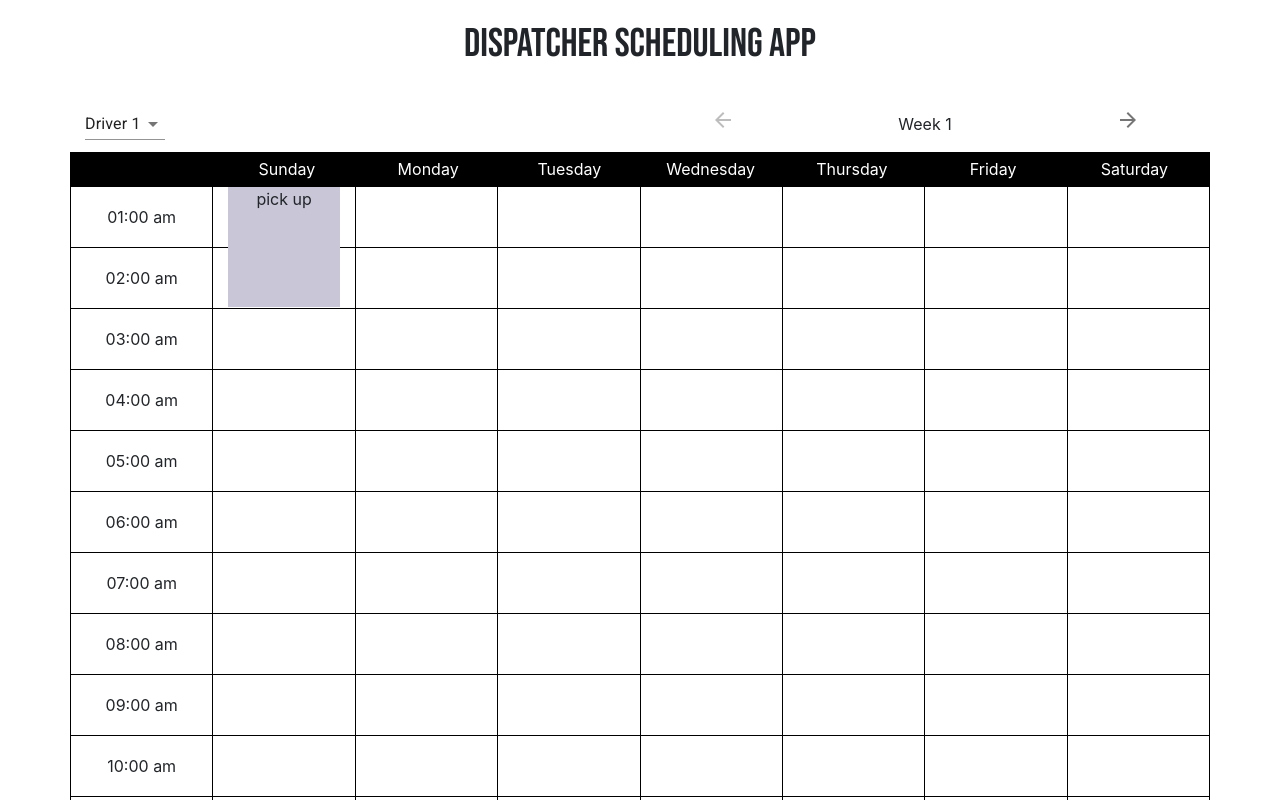
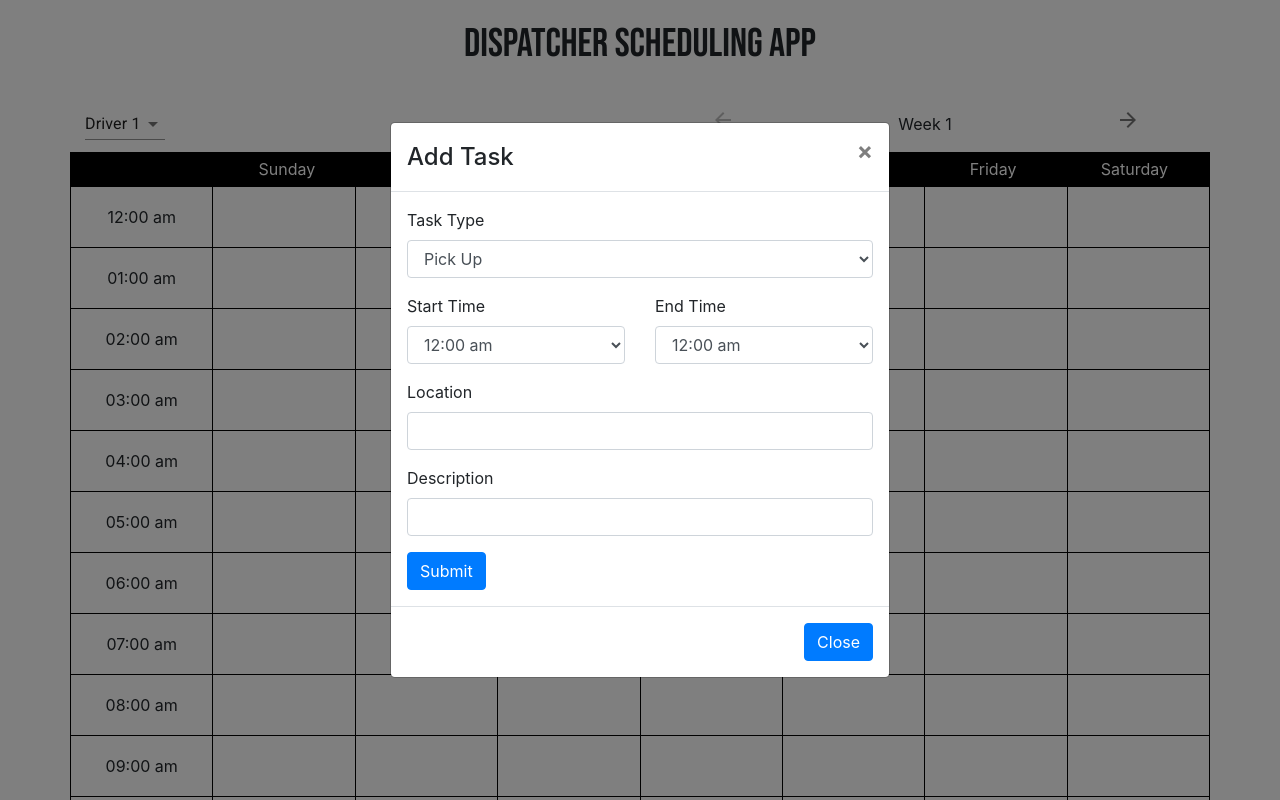
Before and after one commit to arimame/dispatcher_app, a React (Create React App) app: page / in a window 1280 px wide. Both pictures are taken after a click on the element 284 px from the left and 217 px from the top of the page. Shown: the top 800 px of the page. Built offline with nearby package versions, Linux system fonts and the light colour scheme; the HTML template or start-up script is replaced by a standard one.

Commit message:
Implement TaskForm component

```diff
--- a/src/App.js
+++ b/src/App.js
@@ -16,7 +16,7 @@ const calendar2 = createEmptyCalendar();
 const calendar3 = createEmptyCalendar();
 
 const days = ["Sunday", "Monday", "Tuesday", "Wednesday", "Thursday", "Friday", "Saturday"];
-const time = [1,2,3,4,5,6,7,8,9,10,11,12,13,14,15,16,17,18,19,20,21,22,23,24];
+const time = [24,1,2,3,4,5,6,7,8,9,10,11,12,13,14,15,16,17,18,19,20,21,22,23];
 
 function App() {
   const [selectedDriver, setSelectedDriver] = React.useState("1");
--- a/src/components/CalendarView.js
+++ b/src/components/CalendarView.js
@@ -4,8 +4,22 @@ import Container from 'react-bootstrap/Container'
 import Row from 'react-bootstrap/Row'
 import Col from 'react-bootstrap/Col'
 import Task from './Task.js';
+import TaskForm from './TaskForm.js';
 
 function CalendarView(props) {
+  const [formProps, setFormProps] = React.useState({
+    modalShow: false,
+    day: "",
+    hour: ""
+  });
+
+  const launchTaskFormModal = (day, hour) => {
+    setFormProps({
+      modalShow: true,
+      day: day,
+      hour: hour
+    })
+  }
 
   return (
     <div>
@@ -21,7 +35,7 @@ function CalendarView(props) {
           <Row className="Grid-row" key={hour}>
             <Col className="Time-col" key={hour}>{moment(hour,'HH').format('hh:mm a')}</Col>
             {props.days.map(day => (
-            <Col className="Grid-col" key={day} onClick={() => props.addTask(day, hour)}>
+              <Col className="Grid-col" key={day} onClick={() =>launchTaskFormModal(day, hour)}>
               {props.weekData[day].tasks.map(task =>
                 task.start === hour ? (<Task task={task}/>) : (null))}
               </Col>
@@ -29,6 +43,12 @@ function CalendarView(props) {
           </Row>
         ))}
       </Container>
+      <TaskForm
+          day={formProps.day}
+          time={formProps.hour}
+          show={formProps.modalShow}
+          onHide={() => setFormProps({...formProps, modalShow: false})}
+      />
     </div>
   );
 }
--- /dev/null
+++ b/src/components/TaskForm.js
@@ -0,0 +1,90 @@
+import React from 'react';
+import moment from 'moment'
+import Modal from 'react-bootstrap/Modal';
+import Button from 'react-bootstrap/Button';
+import Form from 'react-bootstrap/Form';
+import Row from 'react-bootstrap/Row'
+import Col from 'react-bootstrap/Col'
+
+const time = [24,1,2,3,4,5,6,7,8,9,10,11,12,13,14,15,16,17,18,19,20,21,22,23];
+
+function TaskForm(props) {
+  const [taskInputs, setTaskInputs] = React.useState({
+    type: "pickup",
+    location: "",
+    description: "",
+    start: 0,
+    end: 0
+  })
+
+  console.log(taskInputs)
+
+  React.useEffect(() => {
+    setTaskInputs({...taskInputs, start: props.time, end: props.time + 1});
+    // eslint-disable-next-line
+  }, [props.time])
+
+  return (
+    <Modal
+      {...props}
+      size="m"
+      aria-labelledby="contained-modal-title-vcenter"
+      centered>
+      <Modal.Header closeButton>
+        <Modal.Title id="contained-modal-title-vcenter">
+          Add Task
+        </Modal.Title>
+      </Modal.Header>
+      <Modal.Body>
+        <Form>
+          <Form.Group controlId="type">
+            <Form.Label>Task Type</Form.Label>
+            <Form.Control as="select" value={taskInputs.type} onChange={(event) => setTaskInputs({...taskInputs, type: event.target.value})}>
+              <option value="pickup">Pick Up</option>
+              <option value="dropoff">Drop Off</option>
+              <option value="other">Other</option>
+            </Form.Control>
+          </Form.Group>
+          <Row>
+            <Col>
+              <Form.Group controlId="start">
+                <Form.Label>Start Time</Form.Label>
+                <Form.Control as="select" value={taskInputs.start} onChange={(event) => setTaskInputs({...taskInputs, start: Number(event.target.value)})}>
+                  {time.map(hour => (
+                    <option value={hour} key={hour}>{moment(hour,'HH').format('hh:mm a')}</option>
+                  ))}
+                </Form.Control>
+              </Form.Group>
+            </Col>
+            <Col>
+              <Form.Group controlId="end">
+                <Form.Label>End Time</Form.Label>
+                <Form.Control as="select" value={taskInputs.end} onChange={(event) => setTaskInputs({...taskInputs, end: Number(event.target.value)})}>
+                {time.map(hour => (
+                  <option value={hour} key={hour}>{moment(hour,'HH').format('hh:mm a')}</option>
+                ))}
+                </Form.Control>
+              </Form.Group>
+            </Col>
+          </Row>
+          <Form.Group controlId="location">
+            <Form.Label>Location</Form.Label>
+            <Form.Control type="location" value={taskInputs.location} onChange={(event) => setTaskInputs({...taskInputs, location: event.target.value})}/>
+          </Form.Group>
+          <Form.Group controlId="description">
+            <Form.Label>Description</Form.Label>
+            <Form.Control type="description" value={taskInputs.description} onChange={(event) => setTaskInputs({...taskInputs, description: event.target.value})}/>
+          </Form.Group>
+          <Button variant="primary" type="submit">
+            Submit
+          </Button>
+        </Form>
+      </Modal.Body>
+      <Modal.Footer>
+        <Button onClick={props.onHide}>Close</Button>
+      </Modal.Footer>
+    </Modal>
+  );
+}
+
+export default TaskForm;
```
Lines whose indentation alone changed are shown as unchanged.
